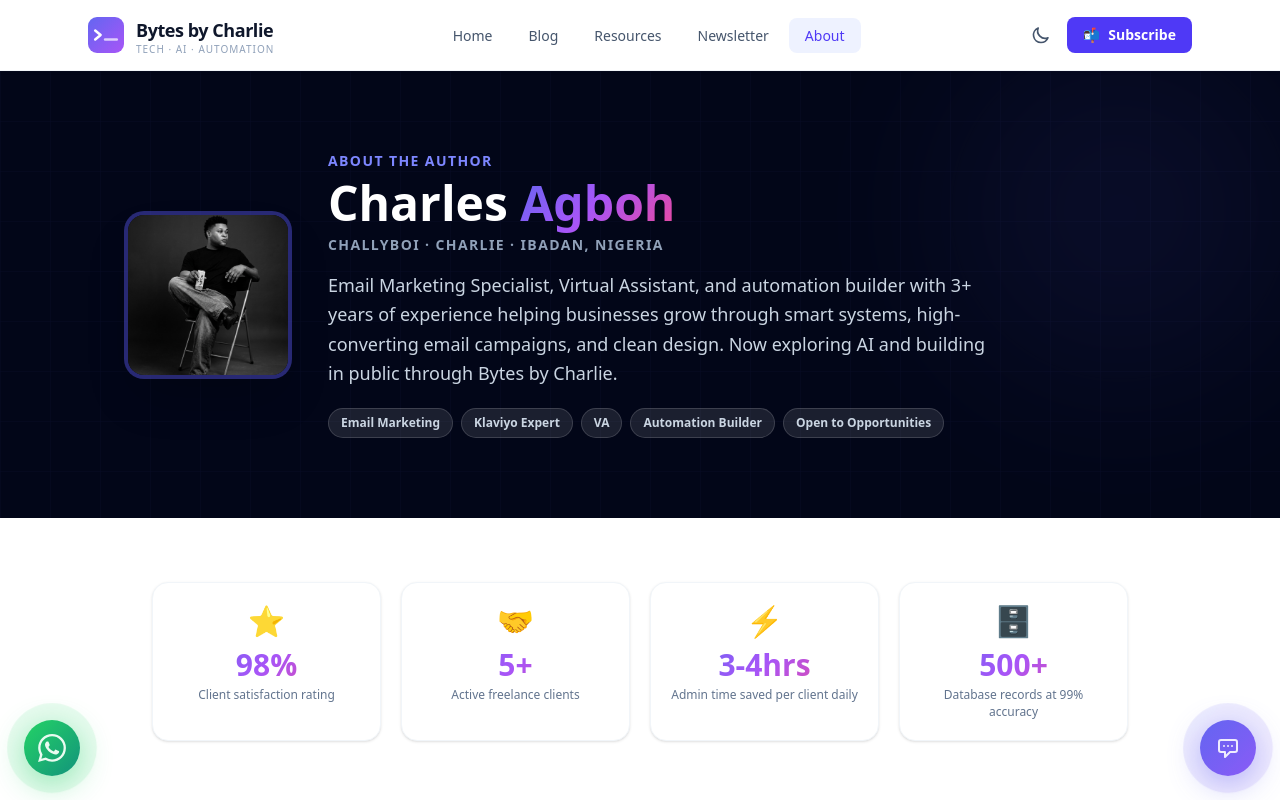
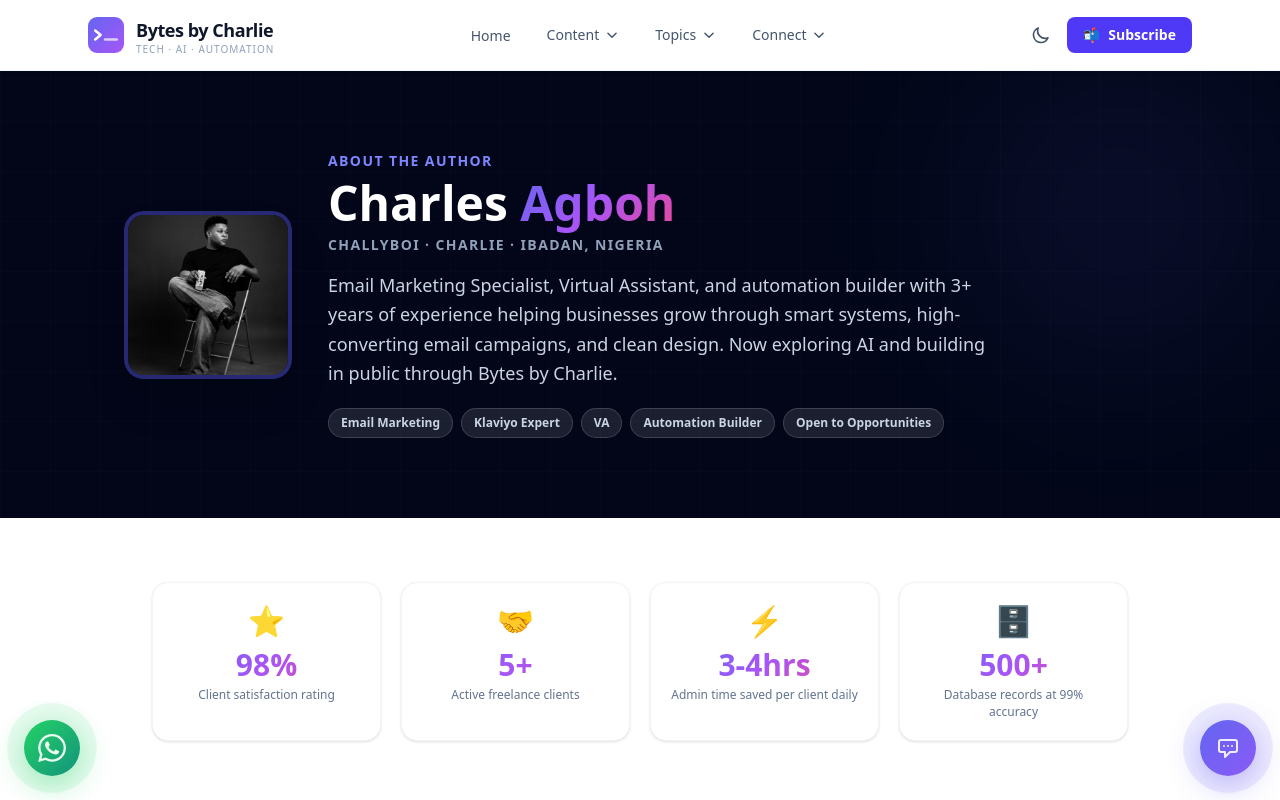
Before and after one commit to Challyboi/bytes-by-charlie, a Next.js app: page /about in a window 1280 px wide. Shown: the top 800 px of the page. Built offline with nearby package versions, Linux system fonts and the light colour scheme.

Commit message:
feat: add hover dropdown menus to desktop nav

```diff
--- a/components/Navbar.tsx
+++ b/components/Navbar.tsx
@@ -2,48 +2,46 @@
 
 import Link from "next/link";
 import { usePathname } from "next/navigation";
-import { useState } from "react";
+import { useState, useRef } from "react";
 import Logo from "./Logo";
 import ThemeToggle from "./ThemeToggle";
 
-const sections = [
+/* ── Desktop dropdown groups ───────────────────────────────── */
+const dropdowns = [
   {
     label: "Content",
     links: [
-      { href: "/blog", label: "Blog", desc: "All articles and tutorials" },
-      { href: "/resources", label: "Resources", desc: "Tools and links Charlie recommends" },
+      { href: "/blog", label: "Blog", desc: "All articles and tutorials", icon: "📝" },
+      { href: "/resources", label: "Resources", desc: "Tools Charlie recommends", icon: "🔧" },
     ],
   },
   {
     label: "Topics",
     links: [
-      { href: "/blog?tag=ai", label: "AI & Automation", desc: "Claude Code, n8n, agents" },
-      { href: "/blog?tag=javascript", label: "JavaScript", desc: "JS tips and patterns" },
-      { href: "/blog?tag=career", label: "Career", desc: "Dev career and mindset" },
-      { href: "/blog?tag=tools", label: "Tools", desc: "Productivity and dev tools" },
+      { href: "/blog", label: "AI & Automation", desc: "Claude Code, n8n, agents", icon: "🤖" },
+      { href: "/blog", label: "JavaScript", desc: "JS tips and patterns", icon: "⚡" },
+      { href: "/blog", label: "Career", desc: "Dev career and mindset", icon: "🚀" },
+      { href: "/blog", label: "Tools", desc: "Productivity and dev tools", icon: "🛠️" },
     ],
   },
   {
     label: "Connect",
     links: [
-      { href: "/newsletter", label: "Newsletter", desc: "Subscribe for weekly posts" },
-      { href: "/about", label: "About Charlie", desc: "Who writes this blog" },
+      { href: "/newsletter", label: "Newsletter", desc: "Subscribe for weekly posts", icon: "📬" },
+      { href: "/about", label: "About Charlie", desc: "Who writes this blog", icon: "👤" },
     ],
   },
 ];
 
-const desktopLinks = [
-  { href: "/", label: "Home" },
-  { href: "/blog", label: "Blog" },
-  { href: "/resources", label: "Resources" },
-  { href: "/newsletter", label: "Newsletter" },
-  { href: "/about", label: "About" },
-];
+/* ── Mobile accordion sections ─────────────────────────────── */
+const sections = dropdowns;
 
 export default function Navbar() {
   const pathname = usePathname();
   const [menuOpen, setMenuOpen] = useState(false);
   const [openSection, setOpenSection] = useState<string | null>(null);
+  const [activeDropdown, setActiveDropdown] = useState<string | null>(null);
+  const closeTimer = useRef<ReturnType<typeof setTimeout> | null>(null);
 
   const isActive = (href: string) =>
     href === "/" ? pathname === "/" : pathname.startsWith(href);
@@ -51,13 +49,22 @@ export default function Navbar() {
   const toggleSection = (label: string) =>
     setOpenSection((prev) => (prev === label ? null : label));
 
+  const openDrop = (label: string) => {
+    if (closeTimer.current) clearTimeout(closeTimer.current);
+    setActiveDropdown(label);
+  };
+
+  const closeDrop = () => {
+    closeTimer.current = setTimeout(() => setActiveDropdown(null), 120);
+  };
+
   return (
     <>
       <header className="sticky top-0 z-50 bg-white/90 dark:bg-slate-950/90 backdrop-blur-lg border-b border-slate-100 dark:border-slate-800 shadow-sm transition-colors duration-300">
         <nav className="max-w-6xl mx-auto px-6 py-4 flex items-center justify-between">
 
           {/* Logo */}
-          <Link href="/" className="flex items-center gap-3 group" onClick={() => setMenuOpen(false)}>
+          <Link href="/" className="flex items-center gap-3 group flex-shrink-0" onClick={() => setMenuOpen(false)}>
             <Logo size={36} />
             <div className="flex flex-col leading-none">
               <span className="font-extrabold text-lg tracking-tight text-slate-900 dark:text-white group-hover:text-indigo-600 transition-colors">
@@ -69,20 +76,74 @@ export default function Navbar() {
             </div>
           </Link>
 
-          {/* Desktop Nav */}
+          {/* Desktop Nav with dropdowns */}
           <ul className="hidden md:flex items-center gap-1">
-            {desktopLinks.map(({ href, label }) => (
-              <li key={href}>
-                <Link
-                  href={href}
-                  className={`px-4 py-2 rounded-lg text-sm font-medium transition-all ${
-                    isActive(href)
+            {/* Home */}
+            <li>
+              <Link
+                href="/"
+                className={`px-4 py-2 rounded-lg text-sm font-medium transition-all ${
+                  isActive("/")
+                    ? "bg-indigo-50 dark:bg-indigo-950 text-indigo-600 dark:text-indigo-400"
+                    : "text-slate-600 dark:text-slate-400 hover:bg-slate-50 dark:hover:bg-slate-800 hover:text-slate-900 dark:hover:text-white"
+                }`}
+              >
+                Home
+              </Link>
+            </li>
+
+            {/* Dropdown groups */}
+            {dropdowns.map((group) => (
+              <li key={group.label} className="relative"
+                onMouseEnter={() => openDrop(group.label)}
+                onMouseLeave={closeDrop}
+              >
+                <button
+                  className={`flex items-center gap-1.5 px-4 py-2 rounded-lg text-sm font-medium transition-all ${
+                    activeDropdown === group.label
                       ? "bg-indigo-50 dark:bg-indigo-950 text-indigo-600 dark:text-indigo-400"
                       : "text-slate-600 dark:text-slate-400 hover:bg-slate-50 dark:hover:bg-slate-800 hover:text-slate-900 dark:hover:text-white"
                   }`}
                 >
-                  {label}
-                </Link>
+                  {group.label}
+                  <svg
+                    className={`w-3.5 h-3.5 transition-transform duration-200 ${activeDropdown === group.label ? "rotate-180" : ""}`}
+                    fill="none" stroke="currentColor" viewBox="0 0 24 24"
+                  >
+                    <path strokeLinecap="round" strokeLinejoin="round" strokeWidth={2.5} d="M19 9l-7 7-7-7" />
+                  </svg>
+                </button>
+
+                {/* Dropdown panel */}
+                {activeDropdown === group.label && (
+                  <div
+                    className="absolute top-full left-0 mt-2 w-64 bg-white dark:bg-slate-900 rounded-2xl shadow-2xl border border-slate-100 dark:border-slate-800 overflow-hidden"
+                    onMouseEnter={() => openDrop(group.label)}
+                    onMouseLeave={closeDrop}
+                  >
+                    <div className="p-2">
+                      {group.links.map((link) => (
+                        <Link
+                          key={link.href + link.label}
+                          href={link.href}
+                          className="flex items-start gap-3 px-3 py-2.5 rounded-xl hover:bg-slate-50 dark:hover:bg-slate-800 transition-colors group/item"
+                        >
+                          <span className="text-lg mt-0.5 flex-shrink-0">{link.icon}</span>
+                          <div>
+                            <p className="text-sm font-semibold text-slate-800 dark:text-slate-200 group-hover/item:text-indigo-600 dark:group-hover/item:text-indigo-400 transition-colors">
+                              {link.label}
+                            </p>
+                            <p className="text-xs text-slate-400 dark:text-slate-500 mt-0.5">
+                              {link.desc}
+                            </p>
+                          </div>
+                        </Link>
+                      ))}
+                    </div>
+                    {/* Bottom accent */}
+                    <div className="h-0.5 bg-gradient-to-r from-indigo-500 via-purple-500 to-pink-500" />
+                  </div>
+                )}
               </li>
             ))}
           </ul>
@@ -120,28 +181,17 @@ export default function Navbar() {
       {/* Mobile menu overlay */}
       {menuOpen && (
         <div className="fixed inset-0 z-[60] flex md:hidden">
-          {/* Backdrop */}
-          <div
-            className="absolute inset-0 bg-black/40 backdrop-blur-sm"
-            onClick={() => setMenuOpen(false)}
-          />
+          <div className="absolute inset-0 bg-black/40 backdrop-blur-sm" onClick={() => setMenuOpen(false)} />
 
-          {/* Panel slides in from right */}
           <div className="absolute right-0 top-0 h-full w-[85%] max-w-sm bg-white dark:bg-slate-950 shadow-2xl flex flex-col overflow-y-auto">
 
             {/* Panel header */}
             <div className="flex items-center justify-between px-6 py-5 border-b border-slate-100 dark:border-slate-800">
               <Link href="/" onClick={() => setMenuOpen(false)} className="flex items-center gap-2">
                 <Logo size={28} />
-                <span className="font-extrabold text-slate-900 dark:text-white text-base">
-                  Bytes by Charlie
-                </span>
+                <span className="font-extrabold text-slate-900 dark:text-white text-base">Bytes by Charlie</span>
               </Link>
-              <button
-                onClick={() => setMenuOpen(false)}
-                className="p-1.5 rounded-lg text-slate-500 hover:bg-slate-100 dark:hover:bg-slate-800"
-                aria-label="Close menu"
-              >
+              <button onClick={() => setMenuOpen(false)} className="p-1.5 rounded-lg text-slate-500 hover:bg-slate-100 dark:hover:bg-slate-800">
                 <svg className="w-5 h-5" fill="none" stroke="currentColor" viewBox="0 0 24 24">
                   <path strokeLinecap="round" strokeLinejoin="round" strokeWidth={2} d="M6 18L18 6M6 6l12 12" />
                 </svg>
@@ -150,24 +200,28 @@ export default function Navbar() {
 
             {/* Quick actions */}
             <div className="flex gap-3 px-6 py-4 border-b border-slate-100 dark:border-slate-800">
-              <Link
-                href="/newsletter"
-                onClick={() => setMenuOpen(false)}
-                className="flex-1 flex items-center justify-center gap-2 bg-indigo-600 text-white text-sm font-semibold px-4 py-2.5 rounded-xl"
-              >
+              <Link href="/newsletter" onClick={() => setMenuOpen(false)}
+                className="flex-1 flex items-center justify-center gap-2 bg-indigo-600 text-white text-sm font-semibold px-4 py-2.5 rounded-xl">
                 📬 Subscribe
               </Link>
-              <a
-                href="mailto:charlesagboh99@gmail.com"
-                onClick={() => setMenuOpen(false)}
-                className="flex-1 flex items-center justify-center gap-2 bg-slate-100 dark:bg-slate-800 text-slate-700 dark:text-slate-300 text-sm font-semibold px-4 py-2.5 rounded-xl"
-              >
+              <a href="mailto:charlesagboh99@gmail.com" onClick={() => setMenuOpen(false)}
+                className="flex-1 flex items-center justify-center gap-2 bg-slate-100 dark:bg-slate-800 text-slate-700 dark:text-slate-300 text-sm font-semibold px-4 py-2.5 rounded-xl">
                 ✉️ Contact
               </a>
             </div>
 
+            {/* Home link */}
+            <div className="px-4 pt-3">
+              <Link href="/" onClick={() => setMenuOpen(false)}
+                className={`flex items-center gap-3 px-4 py-3 rounded-xl text-sm font-semibold transition-colors ${
+                  pathname === "/" ? "bg-indigo-50 dark:bg-indigo-950 text-indigo-600" : "text-slate-700 dark:text-slate-300 hover:bg-slate-50 dark:hover:bg-slate-900"
+                }`}>
+                🏠 Home
+              </Link>
+            </div>
+
             {/* Expandable sections */}
-            <div className="flex-1 px-4 py-3">
+            <div className="flex-1 px-4 py-2">
               {sections.map((section) => (
                 <div key={section.label} className="mb-1">
                   <button
@@ -175,14 +229,8 @@ export default function Navbar() {
                     className="w-full flex items-center justify-between px-4 py-3.5 rounded-xl text-slate-800 dark:text-slate-200 font-bold text-sm hover:bg-slate-50 dark:hover:bg-slate-900 transition-colors"
                   >
                     <span>{section.label}</span>
-                    <svg
-                      className={`w-4 h-4 text-slate-400 transition-transform duration-200 ${
-                        openSection === section.label ? "rotate-180" : ""
-                      }`}
-                      fill="none"
-                      stroke="currentColor"
-                      viewBox="0 0 24 24"
-                    >
+                    <svg className={`w-4 h-4 text-slate-400 transition-transform duration-200 ${openSection === section.label ? "rotate-180" : ""}`}
+                      fill="none" stroke="currentColor" viewBox="0 0 24 24">
                       <path strokeLinecap="round" strokeLinejoin="round" strokeWidth={2.5} d="M19 9l-7 7-7-7" />
                     </svg>
                   </button>
@@ -190,26 +238,13 @@ export default function Navbar() {
                   {openSection === section.label && (
                     <div className="ml-2 mt-1 mb-2 space-y-0.5">
                       {section.links.map((link) => (
-                        <Link
-                          key={link.href}
-                          href={link.href}
-                          onClick={() => setMenuOpen(false)}
-                          className={`flex flex-col px-4 py-3 rounded-xl transition-colors ${
-                            isActive(link.href)
-                              ? "bg-indigo-50 dark:bg-indigo-950"
-                              : "hover:bg-slate-50 dark:hover:bg-slate-900"
-                          }`}
-                        >
-                          <span className={`text-sm font-semibold ${
-                            isActive(link.href)
-                              ? "text-indigo-600 dark:text-indigo-400"
-                              : "text-slate-800 dark:text-slate-200"
-                          }`}>
-                            {link.label}
-                          </span>
-                          <span className="text-xs text-slate-400 dark:text-slate-500 mt-0.5">
-                            {link.desc}
-                          </span>
+                        <Link key={link.href + link.label} href={link.href} onClick={() => setMenuOpen(false)}
+                          className="flex items-center gap-3 px-4 py-3 rounded-xl hover:bg-slate-50 dark:hover:bg-slate-900 transition-colors">
+                          <span className="text-base">{link.icon}</span>
+                          <div>
+                            <p className="text-sm font-semibold text-slate-800 dark:text-slate-200">{link.label}</p>
+                            <p className="text-xs text-slate-400 dark:text-slate-500">{link.desc}</p>
+                          </div>
                         </Link>
                       ))}
                     </div>
@@ -217,14 +252,9 @@ export default function Navbar() {
                 </div>
               ))}
 
-              {/* RSS link */}
-              <a
-                href="/rss.xml"
-                target="_blank"
-                rel="noopener noreferrer"
-                onClick={() => setMenuOpen(false)}
-                className="w-full flex items-center gap-3 px-4 py-3.5 rounded-xl text-orange-500 font-bold text-sm hover:bg-orange-50 dark:hover:bg-orange-950/30 transition-colors mt-1"
-              >
+              {/* RSS */}
+              <a href="/rss.xml" target="_blank" rel="noopener noreferrer" onClick={() => setMenuOpen(false)}
+                className="w-full flex items-center gap-3 px-4 py-3.5 rounded-xl text-orange-500 font-bold text-sm hover:bg-orange-50 dark:hover:bg-orange-950/30 transition-colors mt-1">
                 <svg className="w-4 h-4" fill="currentColor" viewBox="0 0 24 24">
                   <path d="M6.18 15.64a2.18 2.18 0 010 4.36 2.18 2.18 0 010-4.36M4 4.44A15.56 15.56 0 0119.56 20h-2.83A12.73 12.73 0 006.18 7.27V4.44M4 10.1a9.9 9.9 0 019.9 9.9h-2.83a7.07 7.07 0 00-7.07-7.07V10.1z" />
                 </svg>
@@ -232,11 +262,8 @@ export default function Navbar() {
               </a>
             </div>
 
-            {/* Bottom branding */}
             <div className="px-6 py-4 border-t border-slate-100 dark:border-slate-800">
-              <p className="text-xs text-slate-400 text-center">
-                Tech · AI · Automation by Charlie
-              </p>
+              <p className="text-xs text-slate-400 text-center">Tech · AI · Automation by Charlie</p>
             </div>
           </div>
         </div>
```
